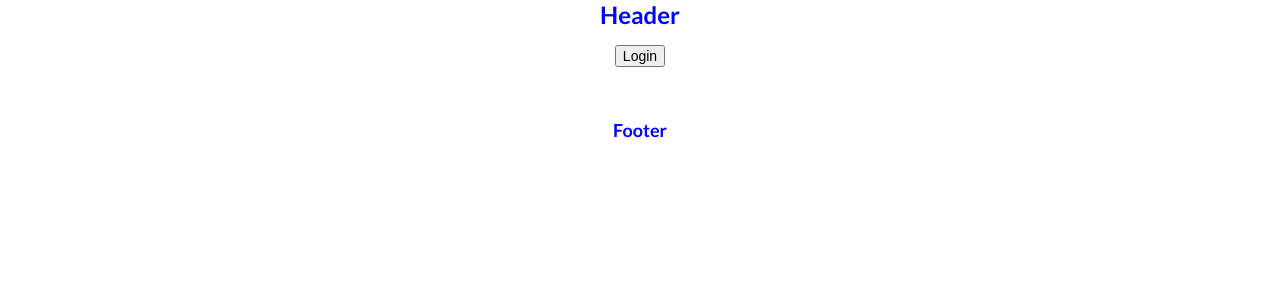
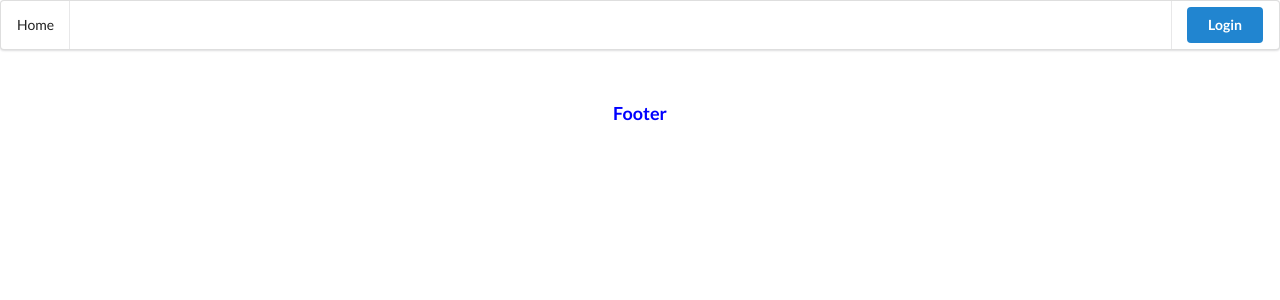
Before and after one commit to Douglas-J-Johnson/rpi-sprinkler-controller-client, a Vue app: page / in a window 1280 px wide. Shown: the top 300 px of the page. Built offline with nearby package versions, Linux system fonts and the light colour scheme.

Commit message:
style header

```diff
--- a/src/components/AppHeader.vue
+++ b/src/components/AppHeader.vue
@@ -1,8 +1,20 @@
 <template>
     <div id="app-header">
-        <h2>Header</h2>
-        <button v-if="isLoggedIn" @click="logout">Logout</button>
-        <button v-else @click="login">Login</button>
+        <div class="ui menu">
+            <router-link to="/" class="item">
+                Home
+            </router-link>
+            <div class="right menu">
+                <div class="item">
+                    <button class="ui primary button" v-if="!isLoggedIn" @click="login">
+                        Login
+                    </button>
+                    <button class="ui primary button" v-else @click="logout">
+                        Logout
+                    </button>
+                </div>
+            </div>
+        </div>
     </div>
 </template>
 
@@ -21,7 +33,5 @@ export default {
 </script>
 
 <style scoped>
-    #app-header {
-        color: blue;
-    }
+    #app-header { }
 </style>
```
